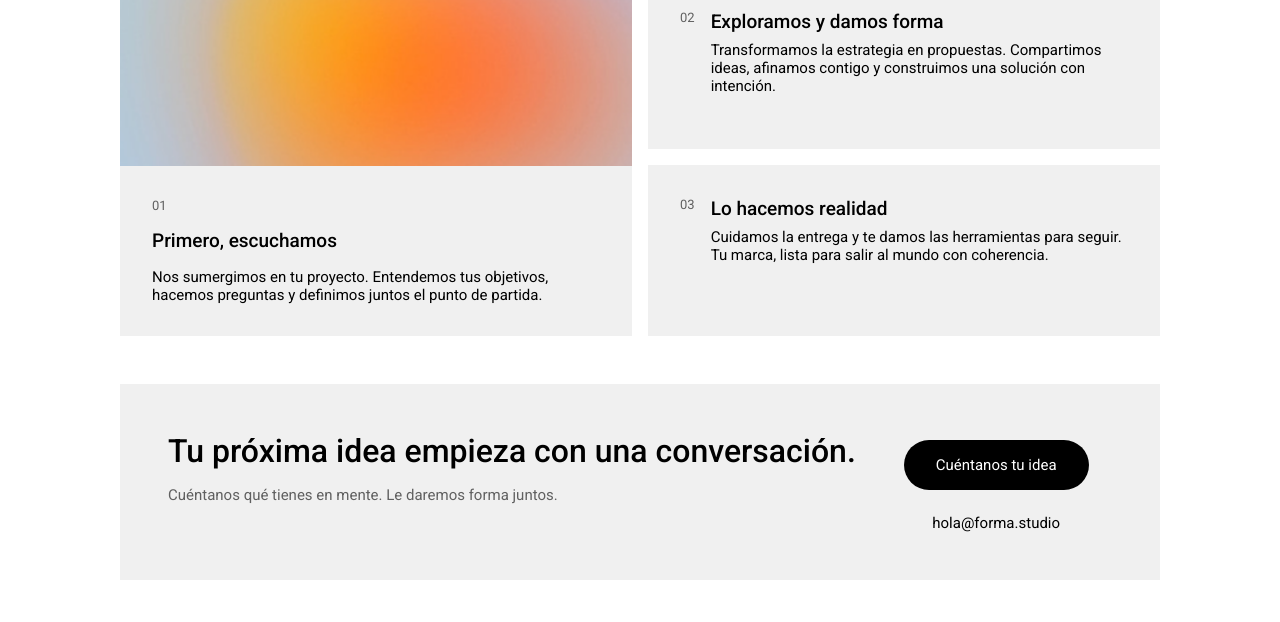
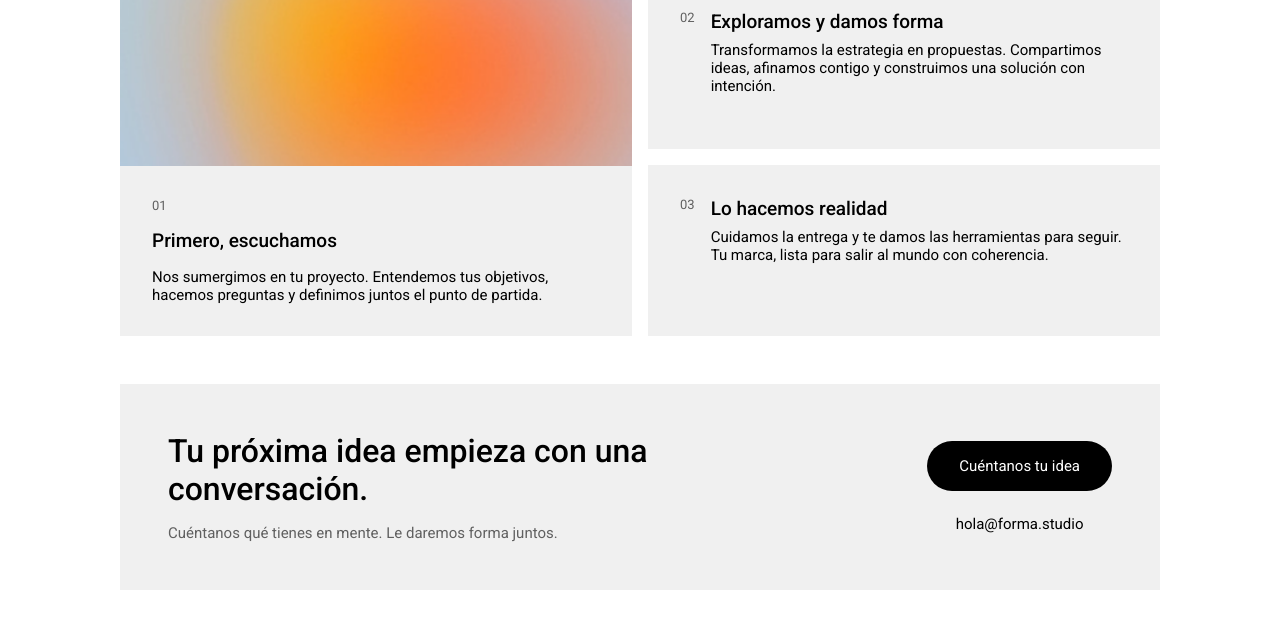
Before and after one commit to carmenmedranobravo/Carmen-Medrano---Dise-o-Web---Octubre-2026, a plain HTML site: page Clases/MaquetacionDificil/index.html in a window 1280 px wide. Shown: the part 1753-2375 px from the top of the page. Drawn offline with nearby package versions, Linux system fonts and the light colour scheme.

Commit message:
Maquetación Dificil Completada Entera

```diff
--- a/Clases/MaquetacionDificil/css/index.css
+++ b/Clases/MaquetacionDificil/css/index.css
@@ -381,30 +381,34 @@ header {
 /* - - - - - - - Contacto - - - - - - - */
 .contact {
     padding: var(--space-s);
-    gap: var(--space-l);
 }
 
-.contact__block{
-    display:flex;
-    display:flex;
+.contact__block {
+    display: flex;
     flex-direction: row;
+    flex-wrap: wrap;
+    align-items: center;
+    justify-content: space-between;
     padding: var(--space-l);
     gap: var(--space-l);
     background-color: var(--color-fondo);
 }
 
-.contact__contact{
-    display:flex;
+.contact__contact {
+    display: flex;
     flex-direction: column;
+    flex: 1 1 320px;
+    max-width: 560px;
     gap: var(--space-xs);
-    background-color: var(--color-fondo);
+
 }
 
 .contact__btn {
     display: flex;
     flex-direction: column;
+    align-items: center;
+    flex: 0 1 auto;
     gap: var(--space-s);
-    padding-top: var(--space-xxs);
 }
 
 .contact__btn p{
@@ -429,6 +433,7 @@ footer {
 .footer__left{
     display: flex;
     flex-direction: column;
+    gap:var(--space-xs);
 }
 
 .footer__logo {
```
